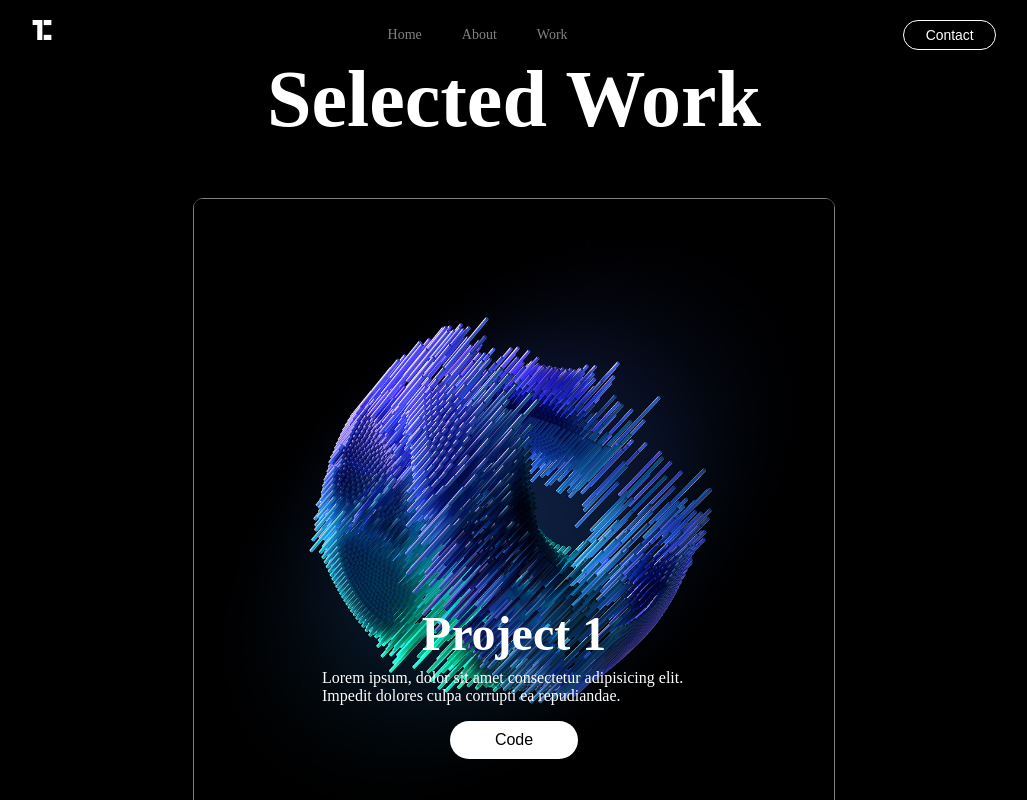
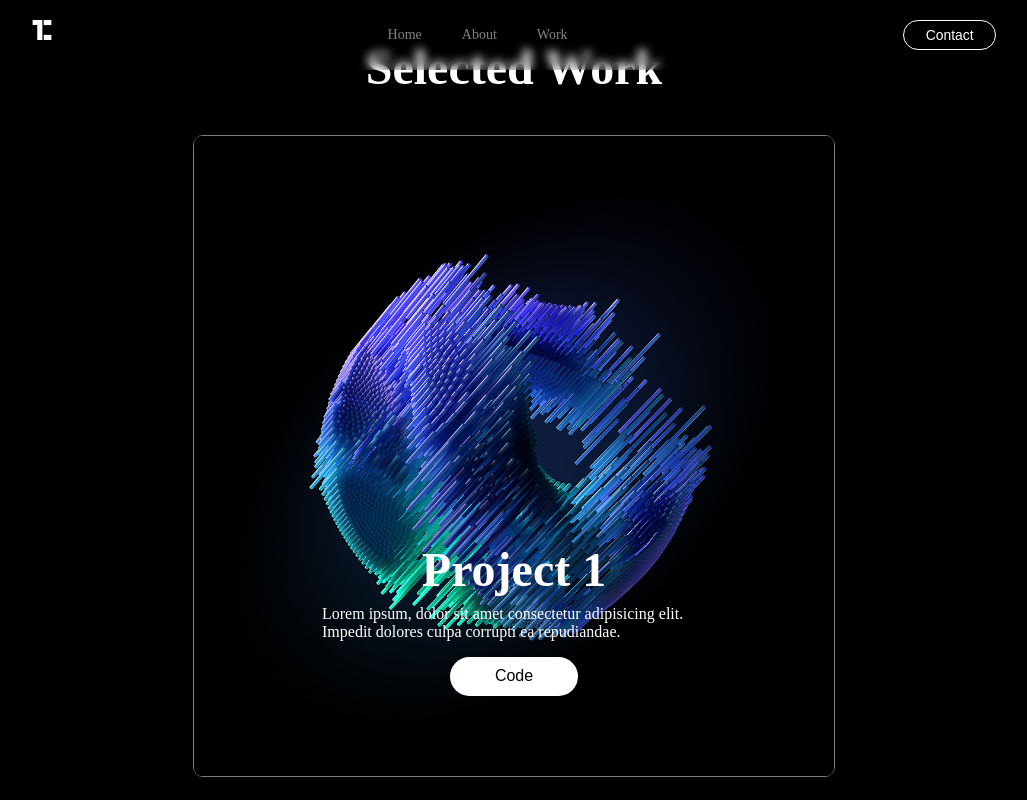
Before and after one commit to Troyzhenny/devfolio, a React (Vite) app: page /work in a window 1280 px wide. Shown: the top 800 px of the page, without its empty margins (126-1153 px from the left). Built offline with nearby package versions, Linux system fonts and the light colour scheme; a web font is replaced by a local one.

Commit message:
rm comment

```diff
--- a/src/pages/Work.jsx
+++ b/src/pages/Work.jsx
@@ -4,9 +4,8 @@ import ProjectCard from "../components/ui/ProjectCards";
 
 const Work = () => {
     return(
-        <div className="projects flex-center flex-column">
-            {/* make sure to change heading from h1 for symatic code and seo */}
-            <h1>Selected Work</h1>
+        <div className="projects flex-center flex-column page-pad">
+            <h2>Selected Work</h2>
 
             <div className="flex gap wrap justify-center">
                 {projectList.map(project => (
```
